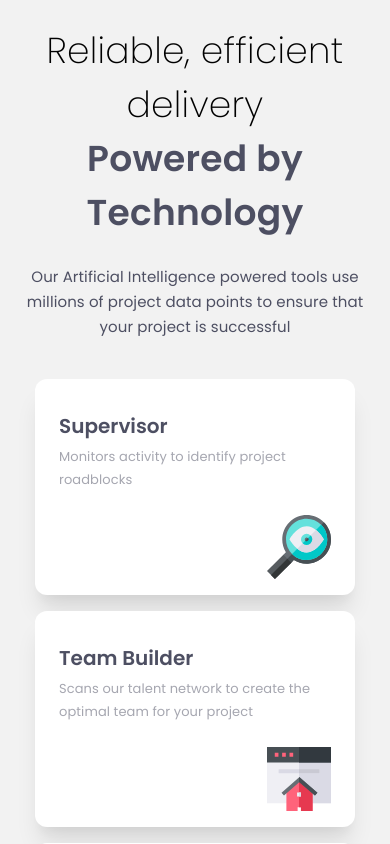
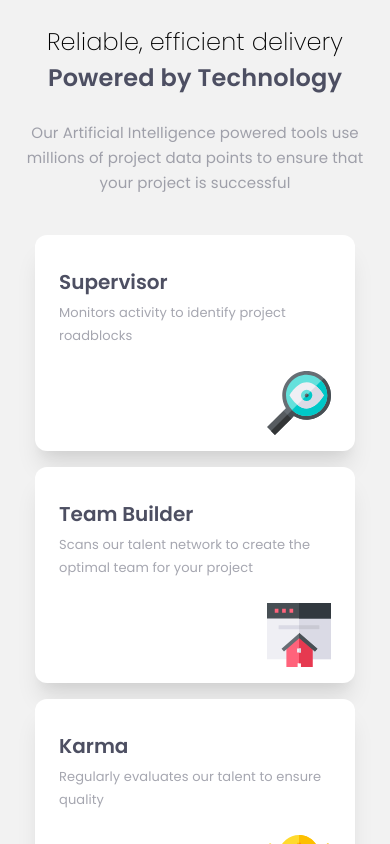
Before and after one commit to MikevPeeren/four-card-feature-section, a Next.js app: page / in a window 390 px wide. Shown: the top 844 px of the page. Built offline with nearby package versions, Linux system fonts and the light colour scheme.

Commit message:
:sparkles: added different font sizes for smaller screens

```diff
--- a/pages/index.tsx
+++ b/pages/index.tsx
@@ -20,7 +20,7 @@ const Home: NextPage = () => {
       <main className="min-h-screen flex flex-col justify-center items-center text-center m-6">
         <h1>Reliable, efficient delivery</h1>
         <h2>Powered by Technology</h2>
-        <h3 className="md:w-2/4 mt-6">
+        <h3 className="lg:w-2/4 md:w-3/4 mt-6">
           Our Artificial Intelligence powered tools use millions of project data
           points to ensure that your project is successful
         </h3>
--- a/styles/globals.scss
+++ b/styles/globals.scss
@@ -25,6 +25,12 @@ h1 {
   font-weight: 200;
   line-height: 54px;
   letter-spacing: 0.25px;
+
+  @media screen and (max-width: 768px) {
+    font-size: 24px;
+    line-height: 36px;
+    letter-spacing: 0.16px;
+  }
 }
 
 h2 {
@@ -34,6 +40,12 @@ h2 {
   font-weight: 600;
   line-height: 54px;
   letter-spacing: 0.25px;
+
+  @media screen and (max-width: 768px) {
+    font-size: 24px;
+    line-height: 36px;
+    letter-spacing: 0.16px;
+  }
 }
 
 h3 {
@@ -43,6 +55,13 @@ h3 {
   font-size: 15px;
   line-height: 25px;
   letter-spacing: 0.1px;
+  mix-blend-mode: normal;
+  opacity: 0.5;
+
+  @media screen and (max-width: 768px) {
+    font-size: 15px;
+    line-height: 25px;
+  }
 }
 
 h4 {
```
